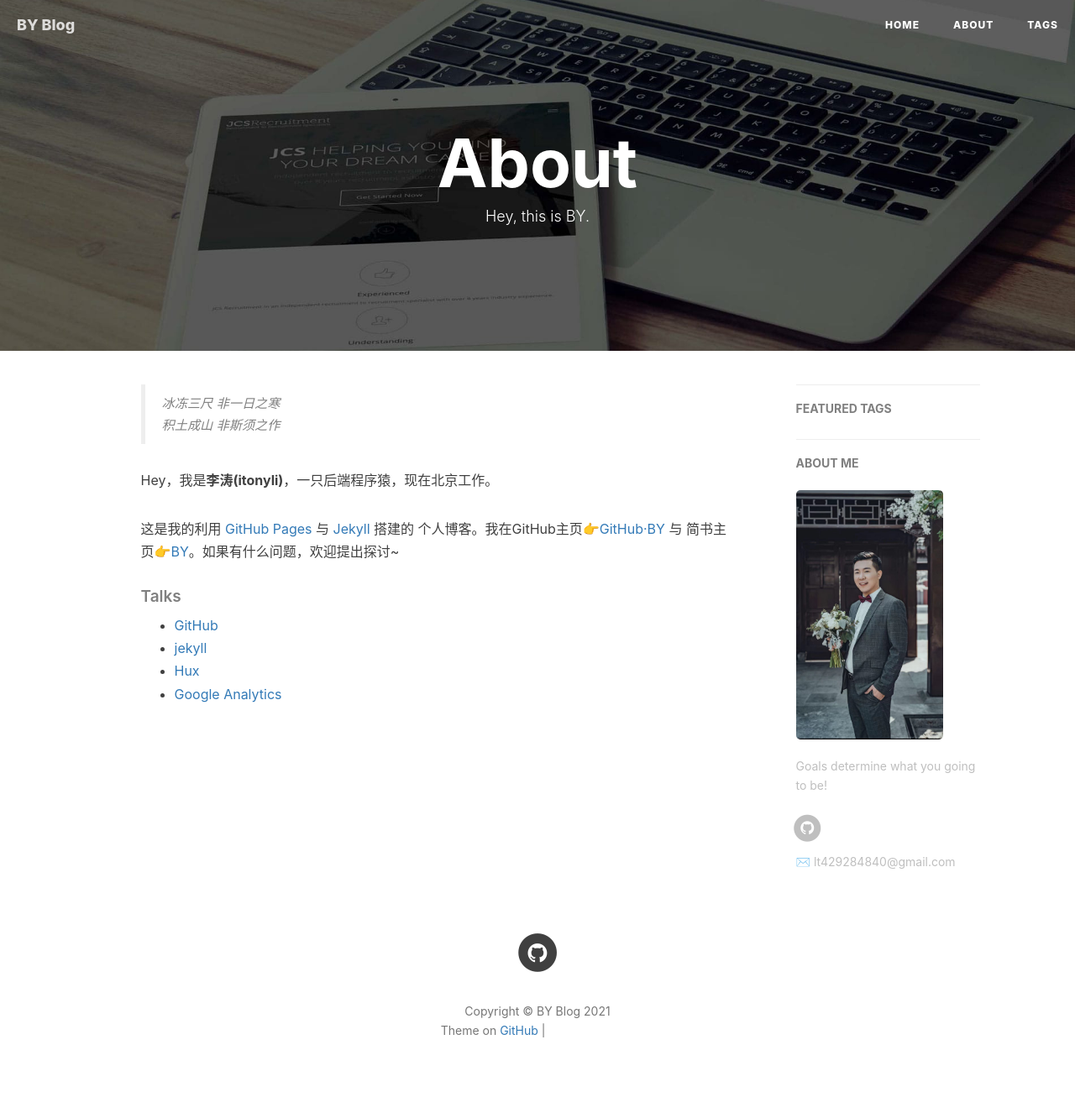
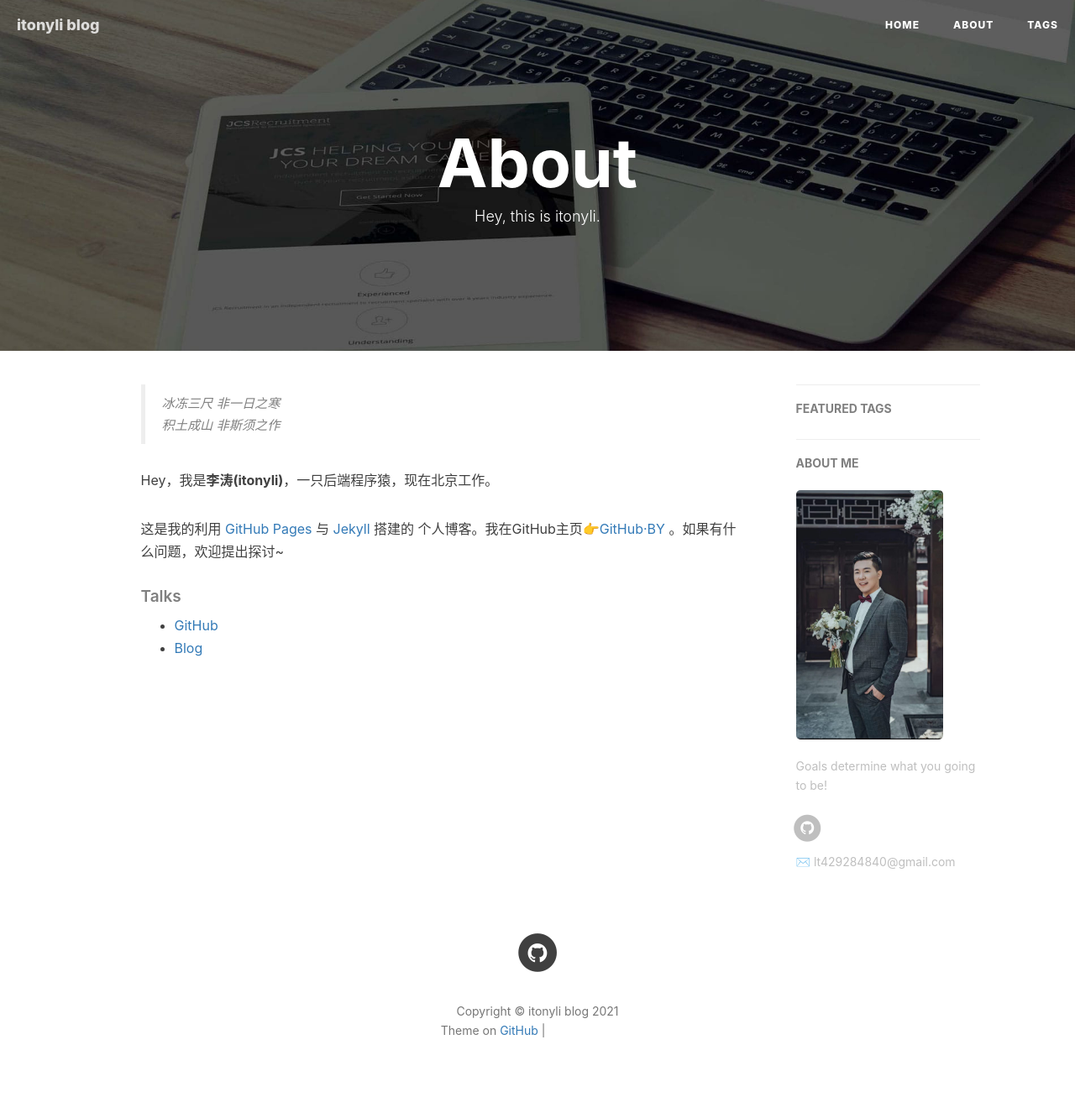
Before and after one commit to ITonyLi/itonyli.github.io, a Jekyll site: the page built from about.html, in a window 1280 px wide. Shown: the whole page at 84% size. Built offline with Jekyll 4.4.1, drawn with Linux system fonts in a browser that asks for light colours; nearby versions of some CDN libraries; comment, search, counter and statistics services are not loaded; grey boxes are pictures that could not be loaded.

Commit message:
init blog

```diff
--- a/_config.yml
+++ b/_config.yml
@@ -1,10 +1,10 @@
 # Site settings
-title: BY Blog
-SEOTitle: 李涛的博客 | BY Blog
+title: itonyli blog
+SEOTitle: 李涛的博客 | itonyli blog
 header-img: img/post-bg-desk.jpg
 email: lt429284840@gmail.com
 description: "最好的程序员跟好的程序员相比可不止好那么一点点。"
-keyword: "Computing, Storage, Algorithm"
+keyword: "云计算, 云原生, 容器, 调度, K8s, 分布式, 大数据, 存储"
 url: "http://itonyli.github.io"          # your host, for absolute URL
 baseurl: ""      # for example, '/blog' if your blog hosted on 'host/blog'
 github_repo: "https://github.com/itonyli/itonyli.github.io.git" # you code repository
--- a/about.html
+++ b/about.html
@@ -1,7 +1,7 @@
 ---
 layout: page
 title: "About"
-description: "Hey, this is BY."
+description: "Hey, this is itonyli."
 header-img: "img/post-bg-rwd.jpg"
 ---
 
@@ -20,17 +20,15 @@ header-img: "img/post-bg-rwd.jpg"
 
     <p>Hey，我是<strong>李涛(itonyli)</strong>，一只后端程序猿，现在北京工作。</p>
 
-    <p>这是我的利用 <a href="https://pages.github.com/">GitHub Pages</a> 与 <a href="http://jekyll.com.cn/">Jekyll</a> 搭建的 个人博客。我在GitHub主页<a href="https://github.com/qiubaiying">👉GitHub·BY</a> 与 简书主页<a href="https://http://www.jianshu.com/u/e71990ada2fd">👉BY</a>。如果有什么问题，欢迎提出探讨~</p>
+    <p>这是我的利用 <a href="https://pages.github.com/">GitHub Pages</a> 与 <a href="http://jekyll.com.cn/">Jekyll</a> 搭建的 个人博客。我在GitHub主页<a href="https://github.com/itonyli">👉GitHub·BY</a> 。如果有什么问题，欢迎提出探讨~</p>
 
     <p></p>
 
     <h5>Talks</h5>
 
     <ul>
-        <li><a href="https://github.com">GitHub</a></li>
-        <li><a href="http://jekyll.com.cn/">jekyll</a></li>
-        <li><a href="http://huangxuan.me/">Hux</a></li>
-        <li><a href="https://analytics.google.com/analytics">Google Analytics</a></li>
+        <li><a href="https://github.com/itonyli">GitHub</a></li>
+        <li><a href="http://litao.info">Blog</a></li>
     </ul>
 </div>
 
--- a/sw.js
+++ b/sw.js
@@ -9,10 +9,7 @@
 const PRECACHE = 'precache-v1';
 const RUNTIME = 'runtime';
 const HOSTNAME_WHITELIST = [
-  self.location.hostname,
-  "huangxuan.me",
-  "yanshuo.io",
-  "cdnjs.cloudflare.com"
+  self.location.hostname
 ]
 
 
```
